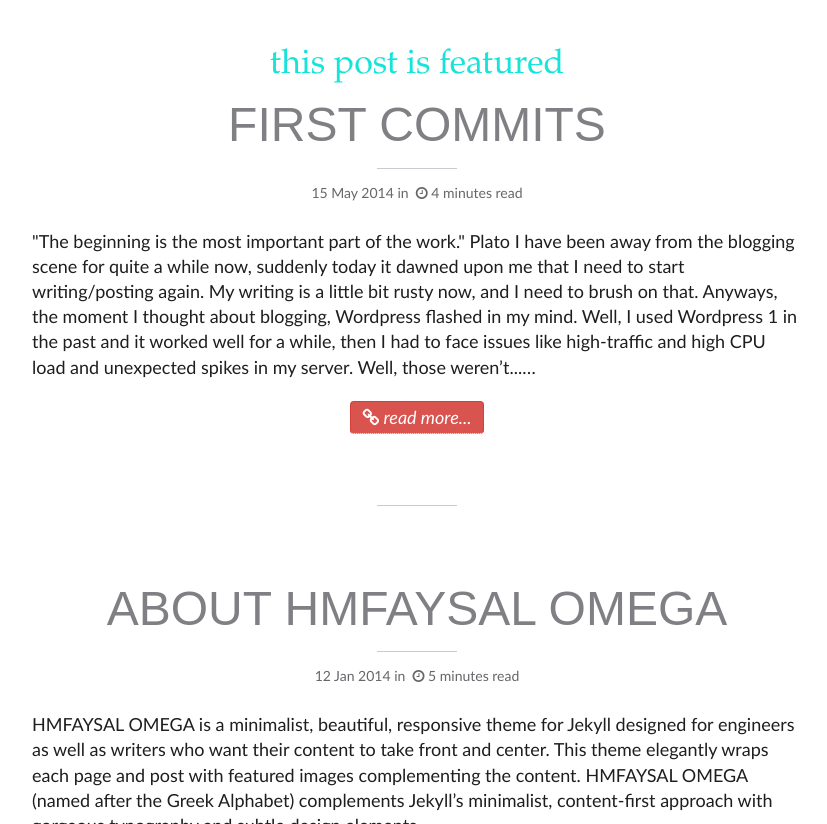
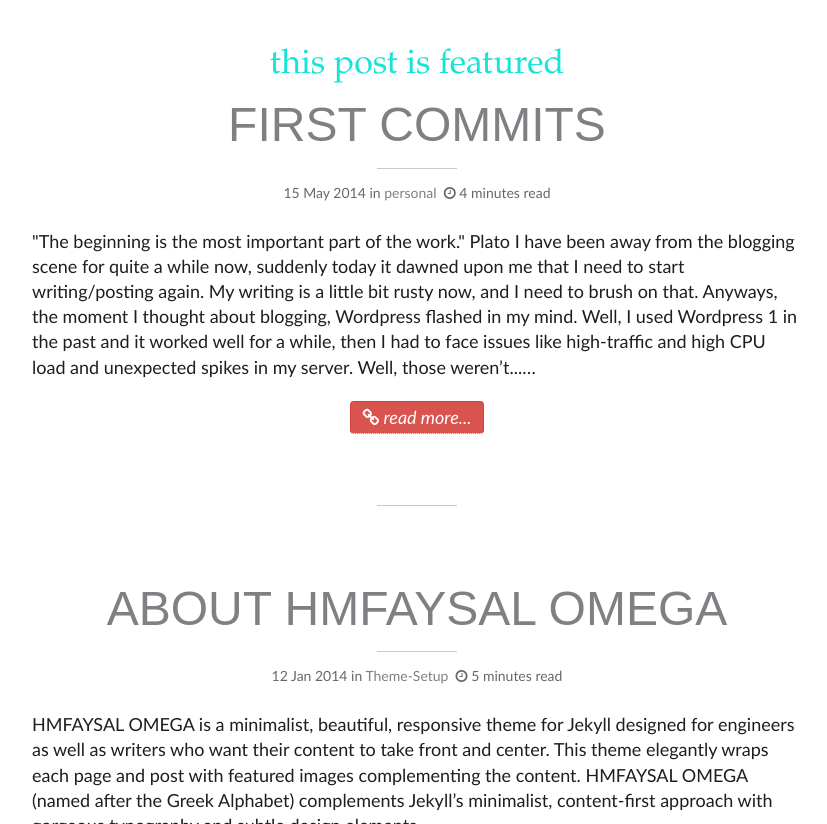
Before and after one commit to roja/roja.github.io, a Jekyll site: the page built from index.html, in a window 1280 px wide and 900 px high, scrolled down 398 px, cut to the strip 76-900 px from the top of the window. Shown: the whole strip, without its empty margins (223-1050 px from the left). Built offline with Jekyll 4.4.1, drawn with Linux system fonts in a browser that asks for light colours; the list of posts is cut into pages by our own code; some of the changed text lies outside the part shown.

Commit message:
nope but maybe this does

```diff
--- a/index.html
+++ b/index.html
@@ -95,7 +95,7 @@ tags: [Hossain, Mohd, Faysal, electrical, engineering, blog, university, pennsyl
 	                        Status posted &#64; <time datetime="{{ post.date | date_to_xmlschema }}" class="post-time">{{ post.date | date: "%d %b %Y" }}</time>{% if post.modified %}{% if modifiedtime != posttime %} and <code>last modified on <time datetime="{{ post.modified | date: "%Y-%m-%d" }}" itemprop="dateModified">{{ post.modified | date: "%d %b %Y" }}</time></code>{% endif %}{% endif %}
 	                        in
                                 <span class="post-tags">
-                                {% for tag in page.categories %}
+                                {% for tag in post.categories %}
                                     <a href="{{ site.url }}/categories#{{ tag | uri_escape }}" data-toggle="tooltip" title="Posts from the {{ tag }} category" rel="tag">{{ tag }}</a>
                                     {% unless forloop.last %}
                                         &nbsp;&bull;&nbsp;
@@ -125,7 +125,7 @@ tags: [Hossain, Mohd, Faysal, electrical, engineering, blog, university, pennsyl
 	                        <time datetime="{{ post.date | date_to_xmlschema }}" class="post-time">{{ post.date | date: "%d %b %Y" }}</time>{% if post.modified %}{% if modifiedtime != posttime %} and <code>last modified on <time datetime="{{ post.modified | date: "%Y-%m-%d" }}" itemprop="dateModified">{{ post.modified | date: "%d %b %Y" }}</time></code>{% endif %}{% endif %}
 	                        in
                                 <span class="post-tags">
-                                {% for tag in page.categories %}
+                                {% for tag in post.categories %}
                                     <a href="{{ site.url }}/categories#{{ tag | uri_escape }}" data-toggle="tooltip" title="Posts from the {{ tag }} category" rel="tag">{{ tag }}</a>
                                     {% unless forloop.last %}
                                         &nbsp;&bull;&nbsp;
@@ -177,7 +177,7 @@ tags: [Hossain, Mohd, Faysal, electrical, engineering, blog, university, pennsyl
 	                        <time datetime="{{ post.date | date_to_xmlschema }}" class="post-time">{{ post.date | date: "%d %b %Y" }}</time>{% if post.modified %}{% if modifiedtime != posttime %} and <code>last modified on <time datetime="{{ post.modified | date: "%Y-%m-%d" }}" itemprop="dateModified">{{ post.modified | date: "%d %b %Y" }}</time></code>{% endif %}{% endif %}
 	                        in
                                 <span class="post-tags">
-                                {% for tag in page.categories %}
+                                {% for tag in post.categories %}
                                     <a href="{{ site.url }}/categories#{{ tag | uri_escape }}" data-toggle="tooltip" title="Posts from the {{ tag }} category" rel="tag">{{ tag }}</a>
                                     {% unless forloop.last %}
                                         &nbsp;&bull;&nbsp;
@@ -221,7 +221,7 @@ tags: [Hossain, Mohd, Faysal, electrical, engineering, blog, university, pennsyl
 	                        <time datetime="{{ post.date | date_to_xmlschema }}" class="post-time">{{ post.date | date: "%d %b %Y" }}</time>{% if post.modified %}{% if modifiedtime != posttime %} and <code>last modified on <time datetime="{{ post.modified | date: "%Y-%m-%d" }}" itemprop="dateModified">{{ post.modified | date: "%d %b %Y" }}</time></code>{% endif %}{% endif %}
 	                        in
                                 <span class="post-tags">
-                                {% for tag in page.categories %}
+                                {% for tag in post.categories %}
                                     <a href="{{ site.url }}/categories#{{ tag | uri_escape }}" data-toggle="tooltip" title="Posts from the {{ tag }} category" rel="tag">{{ tag }}</a>
                                     {% unless forloop.last %}
                                         &nbsp;&bull;&nbsp;
@@ -510,7 +510,7 @@ tags: [Hossain, Mohd, Faysal, electrical, engineering, blog, university, pennsyl
 	                        Status posted &#64; <time datetime="{{ post.date | date_to_xmlschema }}" class="post-time">{{ post.date | date: "%d %b %Y" }}</time>{% if post.modified %}{% if modifiedtime != posttime %} and <code>last modified on <time datetime="{{ post.modified | date: "%Y-%m-%d" }}" itemprop="dateModified">{{ post.modified | date: "%d %b %Y" }}</time></code>{% endif %}{% endif %}
 	                        in
                                 <span class="post-tags">
-                                {% for tag in page.categories %}
+                                {% for tag in post.categories %}
                                     <a href="{{ site.url }}/categories#{{ tag | uri_escape }}" data-toggle="tooltip" title="Posts from the {{ tag }} category" rel="tag">{{ tag }}</a>
                                     {% unless forloop.last %}
                                         &nbsp;&bull;&nbsp;
@@ -540,7 +540,7 @@ tags: [Hossain, Mohd, Faysal, electrical, engineering, blog, university, pennsyl
 	                        <time datetime="{{ post.date | date_to_xmlschema }}" class="post-time">{{ post.date | date: "%d %b %Y" }}</time>{% if post.modified %}{% if modifiedtime != posttime %} and <code>last modified on <time datetime="{{ post.modified | date: "%Y-%m-%d" }}" itemprop="dateModified">{{ post.modified | date: "%d %b %Y" }}</time></code>{% endif %}{% endif %}
 	                        in
                                 <span class="post-tags">
-                                {% for tag in page.categories %}
+                                {% for tag in post.categories %}
                                     <a href="{{ site.url }}/categories#{{ tag | uri_escape }}" data-toggle="tooltip" title="Posts from the {{ tag }} category" rel="tag">{{ tag }}</a>
                                     {% unless forloop.last %}
                                         &nbsp;&bull;&nbsp;
@@ -592,7 +592,7 @@ tags: [Hossain, Mohd, Faysal, electrical, engineering, blog, university, pennsyl
 	                        <time datetime="{{ post.date | date_to_xmlschema }}" class="post-time">{{ post.date | date: "%d %b %Y" }}</time>{% if post.modified %}{% if modifiedtime != posttime %} and <code>last modified on <time datetime="{{ post.modified | date: "%Y-%m-%d" }}" itemprop="dateModified">{{ post.modified | date: "%d %b %Y" }}</time></code>{% endif %}{% endif %}
 	                        in
                                 <span class="post-tags">
-                                {% for tag in page.categories %}
+                                {% for tag in post.categories %}
                                     <a href="{{ site.url }}/categories#{{ tag | uri_escape }}" data-toggle="tooltip" title="Posts from the {{ tag }} category" rel="tag">{{ tag }}</a>
                                     {% unless forloop.last %}
                                         &nbsp;&bull;&nbsp;
```
